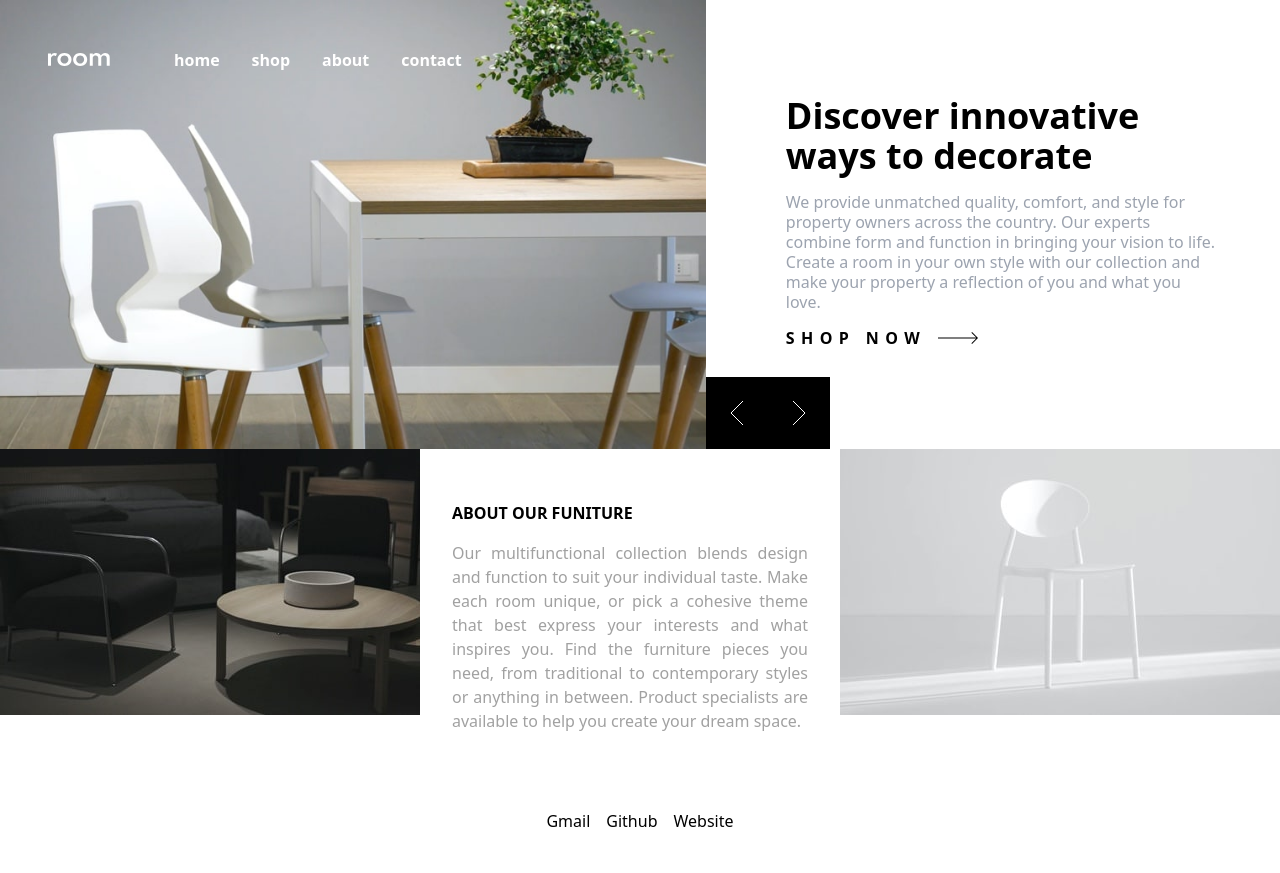
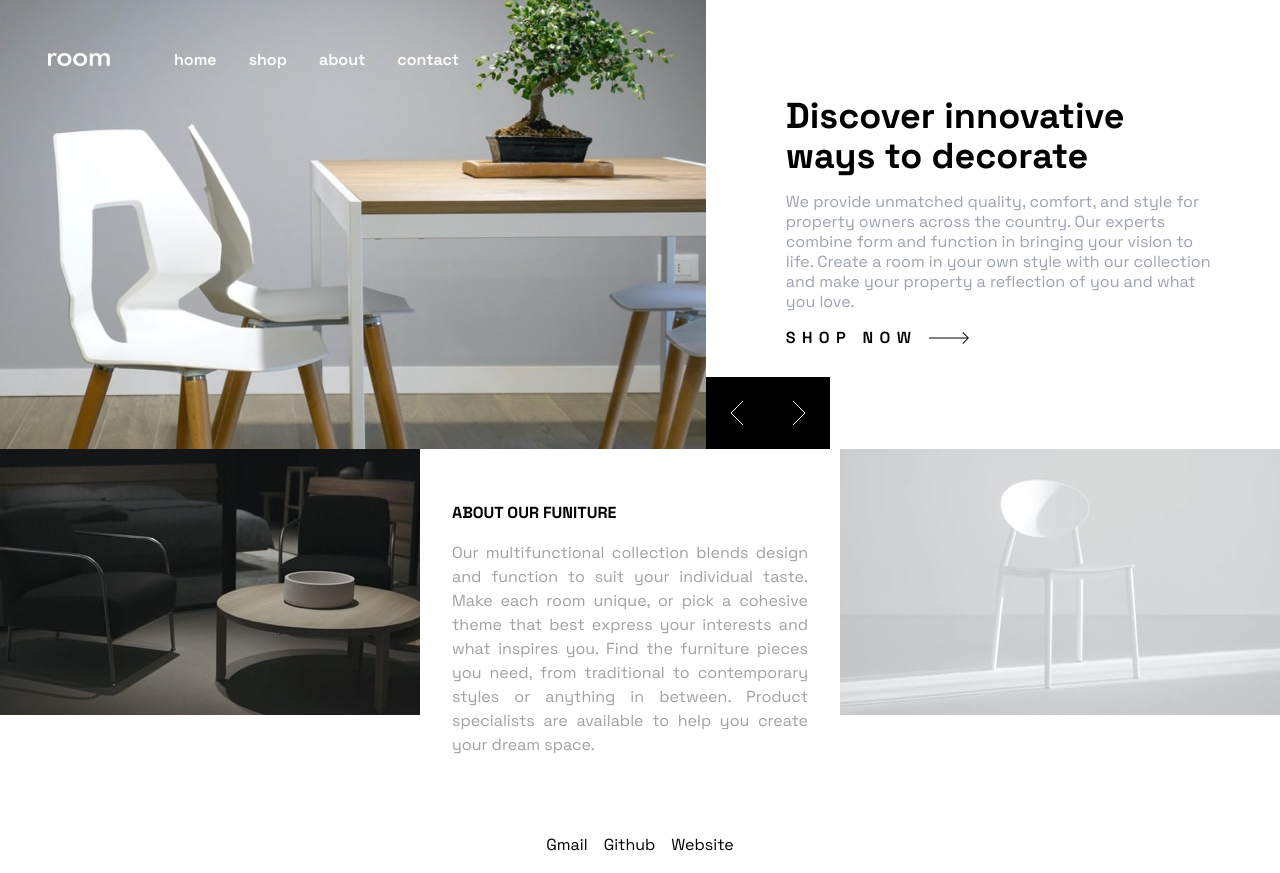
Before and after one commit to Petsamuel/room-landing-page, a React (Vite) app: page / in a window 1280 px wide. Before the commit the page ends 849 px from the top, so only its background shows below. Built offline with nearby package versions, Linux system fonts and the light colour scheme.

Commit message:
✨ add custom font styles from Google Fonts

```diff
--- a/src/App.css
+++ b/src/App.css
@@ -0,0 +1,5 @@
+@import url("https://fonts.googleapis.com/css2?family=Hanken+Grotesk:ital,wght@0,100..900;1,100..900&family=League+Spartan:wght@100..900&family=Space+Grotesk:wght@300..700&display=swap");
+
+body {
+  font-family: "Space Grotesk", serif;
+}
```
